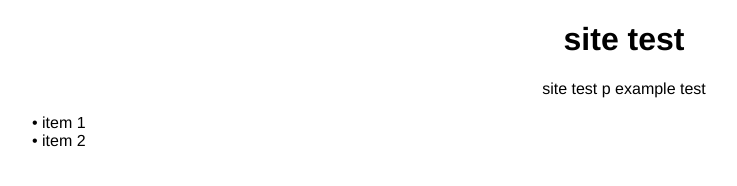
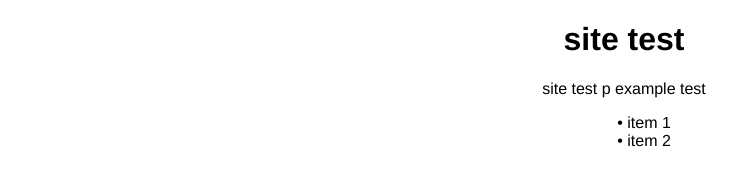
Before and after one commit to Lhaeni/lhaeni.github.io, a plain HTML site: page index.html in a window 1280 px wide. Shown: the whole page, without its empty margins (16-753 px from the left). Drawn offline with Linux system fonts and the light colour scheme.

Commit message:
Update index.html

```diff
--- a/index.html
+++ b/index.html
@@ -9,6 +9,10 @@
       }
       li {
         display:table;
+        margin: 0 auto;
+      }
+      ul {
+        margin: 0 auto;
       }
     </style>
   </head>
```
